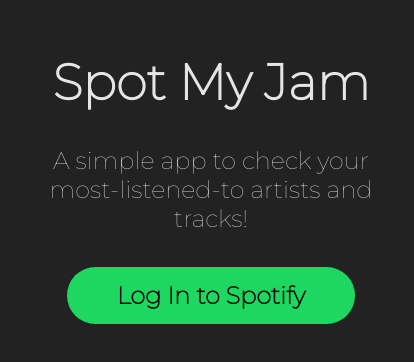
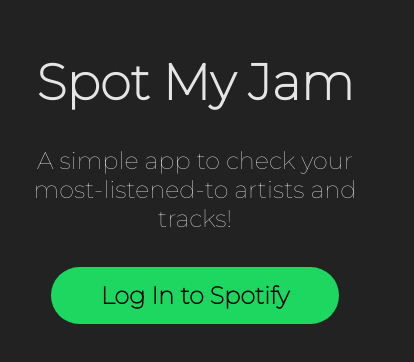
Before and after one commit to minkmax/spot-my-jam, a React (Create React App) app: page / in a window 390 px wide. Shown: the top 362 px of the page, 414 px wide, since content can reach past the window. Built offline with nearby package versions, Linux system fonts and the light colour scheme; no server answers.

Commit message:
cut off the padding on mobile to make it more responsive

```diff
--- a/src/components/LoginHandler.js
+++ b/src/components/LoginHandler.js
@@ -6,11 +6,10 @@ const LoginHandler = (props) => {
   const AUTH_ENDPOINT = "https://accounts.spotify.com/authorize";
   const RESPONSE_TYPE = "token";
 
-  console.log("candy e")
 
   const loginLink = `${AUTH_ENDPOINT}?client_id=${CLIENT_ID}&redirect_uri=${REDIRECT_URI}&response_type=${RESPONSE_TYPE}&scope=user-top-read`;
 
-  console.log(loginLink);
+  console.log(window.location.origin + window.location.pathname);
   return (
     <a href={loginLink} className={classes["log-button"]}>
       Log In to Spotify
--- a/src/css/App.module.css
+++ b/src/css/App.module.css
@@ -3,8 +3,6 @@
   max-width: 78.75rem;
   margin-right: auto;
   margin-left: auto;
-  padding-right: 1rem;
-  padding-left: 1rem;
 }
 
 @media (min-width: 768px) {
```
